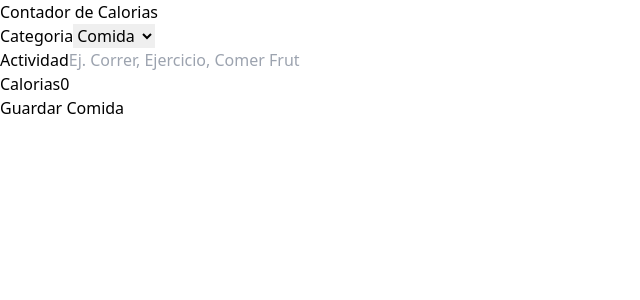
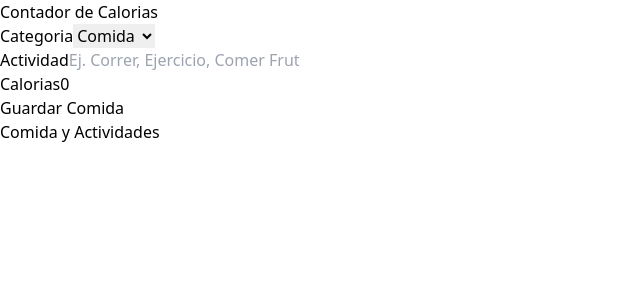
Before and after one commit to Ahklaa/calorie-tracker, a React (Vite) app: page / in a window 1280 px wide. Shown: the top 300 px of the page, without its empty margins (0-640 px from the left). Built offline with nearby package versions, Linux system fonts and the light colour scheme.

Commit message:
se agrego el listado de actividades, usando useMemo cada vez que cambia activities, se puso estilos segun el id

```diff
--- a/src/App.tsx
+++ b/src/App.tsx
@@ -1,6 +1,7 @@
 import { useReducer } from 'react'
 import Form from './components/Form'
 import { activityReduce,initialState } from './reducers/activity-reducer'
+import ActivityList from './components/ActivityList'
 function App() {
 
     const [state,dispatch] = useReducer(activityReduce,initialState)
@@ -21,6 +22,12 @@ function App() {
           />
         </div>
       </section>
+
+      <section className='p-10 mx-auto max-w-4xl'>
+        <ActivityList
+          activities ={state.activity}
+        />
+      </section>
     </>
   )
 }
--- /dev/null
+++ b/src/components/ActivityList.tsx
@@ -0,0 +1,30 @@
+import { Activity } from "./types"
+import { data } from "./db/data"
+import { act, useMemo } from "react"
+type ActivityListProps = {
+    activities : Activity[]
+}
+export default function ActivityList({activities}: ActivityListProps ) {
+    const categoryName = useMemo(()=>(category:Activity['category'])=> data.map(cat => cat.id === category ? cat.name : "")
+        ,[activities])
+  return (
+    <>
+        <h2 className="text-2xl font-bold text-slate-600 text-center">Comida y Actividades</h2>
+        {activities.map(activity => (
+            <div className="px-5 py-10 bg-white mt-5 flex justify-between" key={activity.id}>
+                <div className="space-y-5 relative">
+                    <p className={`absolute -top-8 -left-8 px-5 py-2 font-bold text-white uppercase ${activity.category === 1 ? "bg-lime-500" : "bg-orange-500"}`}> {categoryName(activity.category)}</p>
+                    <p className="font-bold pt-5 text-2xl">{activity.name}</p>
+                    <p  className="font-black text-4xl text-lime-500">
+                        {activity.calories} {""}
+                        Calorias
+                    </p>
+                </div>
+                <div>
+
+                </div>
+            </div>
+        ))}
+    </>
+  )
+}
```
